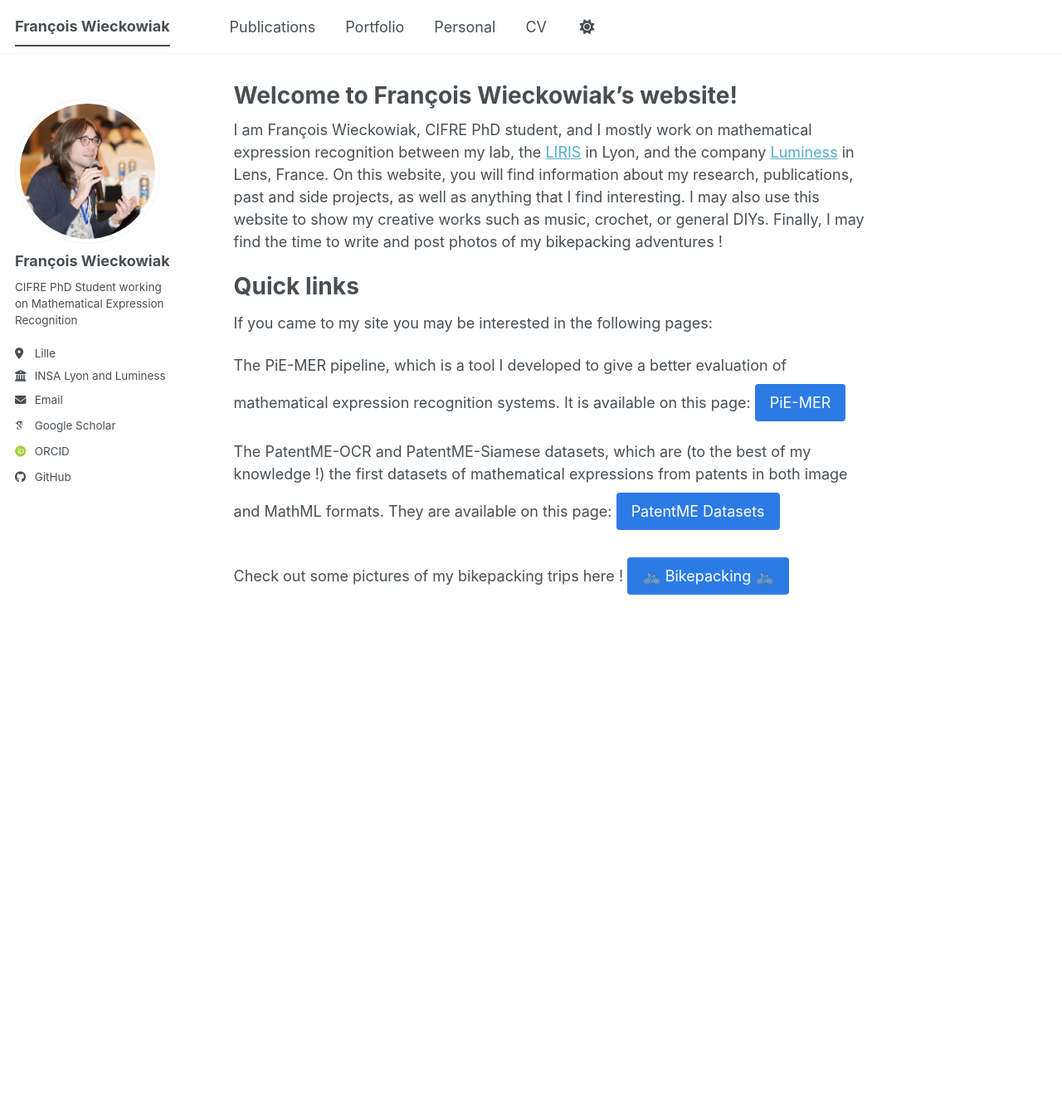
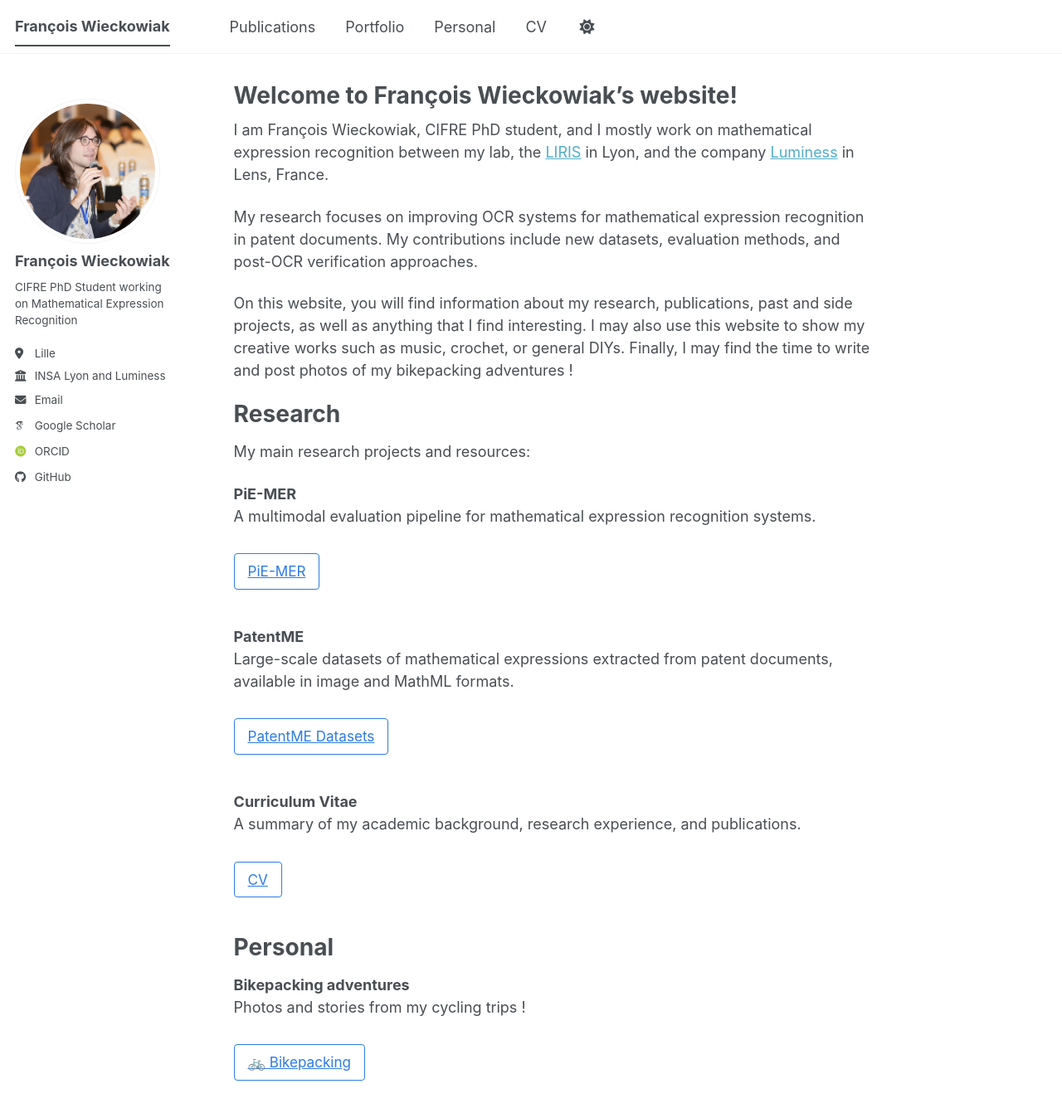
Before and after one commit to fwieckowiak/fwieckowiak.github.io, a Jekyll site: the page built from _pages/about.md, in a window 1280 px wide and 1373 px high. Shown: the top 1342 px of the window at 83% size. Built offline with Jekyll 4.4.1, drawn with Linux system fonts in a browser that asks for light colours; some web fonts are replaced; a script bundle is joined from its source files by our own code; library files that are not in the unit come from our copies.

Commit message:
about new

```diff
--- a/_pages/about.md
+++ b/_pages/about.md
@@ -6,21 +6,60 @@ redirect_from:
   - /about/
   - /about.html
 ---
+
 I am François Wieckowiak, CIFRE PhD student, and I mostly work on mathematical expression recognition between my lab, the [LIRIS](https://liris.cnrs.fr/) in Lyon, and the company [Luminess](https://www.luminess.eu/) in Lens, France.
+
+
+My research focuses on improving OCR systems for mathematical expression recognition in patent documents. My contributions include new datasets, evaluation methods, and post-OCR verification approaches.
+
 On this website, you will find information about my research, publications, past and side projects, as well as anything that I find interesting. I may also use this website to show my creative works such as music, crochet, or general DIYs. Finally, I may find the time to write and post photos of my bikepacking adventures !
 
+Research
+========
 
-Quick links
-======
-If you came to my site you may be interested in the following pages:
+My main research projects and resources:
+
+**PiE-MER**
+A multimodal evaluation pipeline for mathematical expression recognition systems.
+
+<a href="/portfolio/PiE-MER" class="quick-link">PiE-MER</a>
 
 
+**PatentME**
+Large-scale datasets of mathematical expressions extracted from patent documents, available in image and MathML formats.
 
-The PiE-MER pipeline, which is a tool I developed to give a better evaluation of mathematical expression recognition systems. It is available on this page:
-<a href="/portfolio/PiE-MER" style="display:inline-block; margin-top:0.5rem; padding:0.5rem 1rem; background-color:#2c7be5; color:#fff; text-decoration:none; border-radius:4px;">PiE-MER</a>
-
-The PatentME-OCR and PatentME-Siamese datasets, which are (to the best of my knowledge !) the first datasets of mathematical expressions from patents in both image and MathML formats. They are available on this page:
-<a href="/portfolio/PatentME" style="display:inline-block; margin-top:0.5rem; padding:0.5rem 1rem; background-color:#2c7be5; color:#fff; text-decoration:none; border-radius:4px;">PatentME Datasets</a>
+<a href="/portfolio/PatentME" class="quick-link">PatentME Datasets</a>
 
 
-Check out some pictures of my bikepacking trips here ! <a href="https://fwieckowiak.github.io/personal/" style="display:inline-block; margin-top:0.5rem; padding:0.5rem 1rem; background-color:#2c7be5; color:#fff; text-decoration:none; border-radius:4px;">🚲 Bikepacking 🚲</a>
+**Curriculum Vitae**
+A summary of my academic background, research experience, and publications.
+
+<a href="https://fwieckowiak.github.io/cv/" class="quick-link">CV</a>
+
+
+Personal
+========
+
+**Bikepacking adventures**
+Photos and stories from my cycling trips !
+
+<a href="https://fwieckowiak.github.io/personal/" class="quick-link">🚲 Bikepacking</a>
+
+
+<style>
+.quick-link {
+  display: inline-block;
+  padding: 8px 16px;
+  margin: 8px 0 20px 0;
+  border: 1px solid #2c7be5;
+  border-radius: 4px;
+  color: #2c7be5;
+  text-decoration: none;
+  font-size: 0.95em;
+}
+
+.quick-link:hover {
+  background-color: #2c7be5;
+  color: white;
+}
+</style>
```
